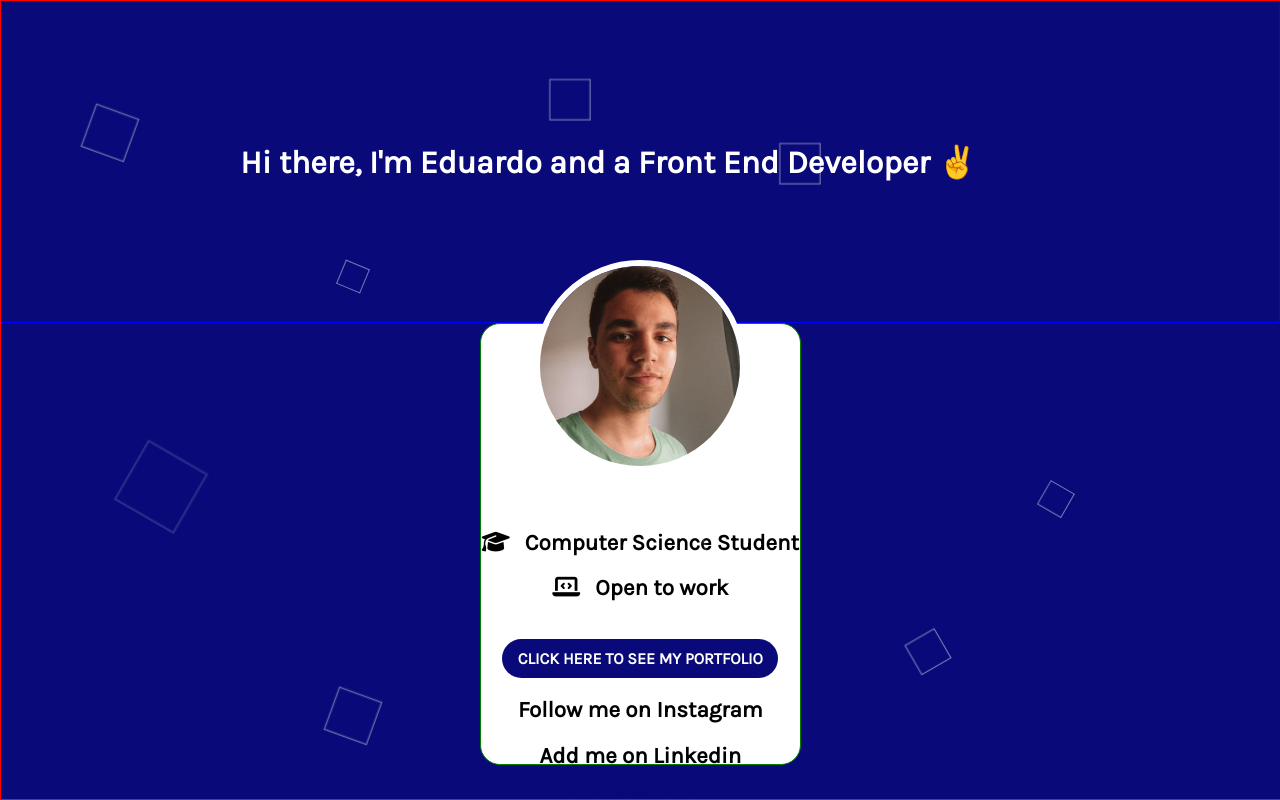
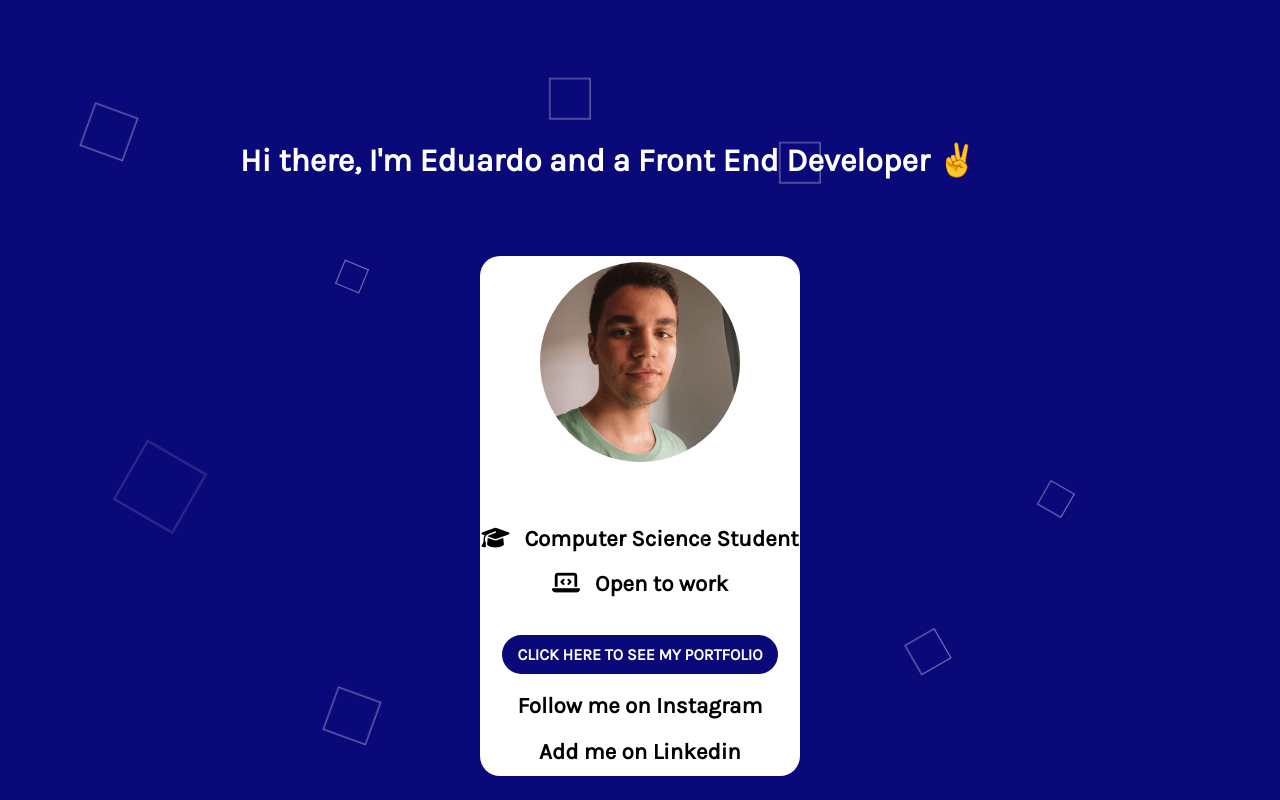
Before and after one commit to eduardo1020/my-profile, a plain HTML site: page index.html in a window 1280 px wide. Drawn offline with Linux system fonts and the light colour scheme.

Commit message:
my-profile

```diff
--- a/style.css
+++ b/style.css
@@ -6,12 +6,11 @@ html, body {
 }
 
 .container {
-    border: 1px solid red;
     height: 100%;
     position: absolute;
     overflow: hidden;
-    width: 99.90%;
-    height: 99.80%;
+    width: 100%;
+    height: 100%;
     background: rgba(9, 9, 121, 1);
 
 }
@@ -85,7 +84,6 @@ html, body {
 }
 
 .my-name {
-    border: 1px solid blue;
     height: 40vh;
     display: flex;
     justify-content: center;
@@ -131,7 +129,6 @@ h2 {
     background-color: #fff;
     border-radius: 20px;
     color: #000;
-    border: 1px solid green;
 }
 
 img {
@@ -197,7 +194,7 @@ img {
 
     .information {
         font-size: 0.6em;
-        height: 60vh;
+        height: 70vh;
     }
 
     img {
@@ -253,7 +250,7 @@ img {
         margin: 0 auto;
         font-size: 0.7em;
         width: 40vw;
-        height: 60vh;
+        height: 75vh;
     }
 
     img {
@@ -283,7 +280,7 @@ img {
         margin: 0 auto;
         font-size: 0.7em;
         width: 40vw;
-        height: 60vh;
+        height: 75vh;
     }
 
     img {
@@ -300,7 +297,7 @@ img {
 @media (min-width: 1200px) {
     .information {
         width: 25%;
-        height: 55vh;
+        height: 65vh;
         margin: 0 auto;
     }
 
```
